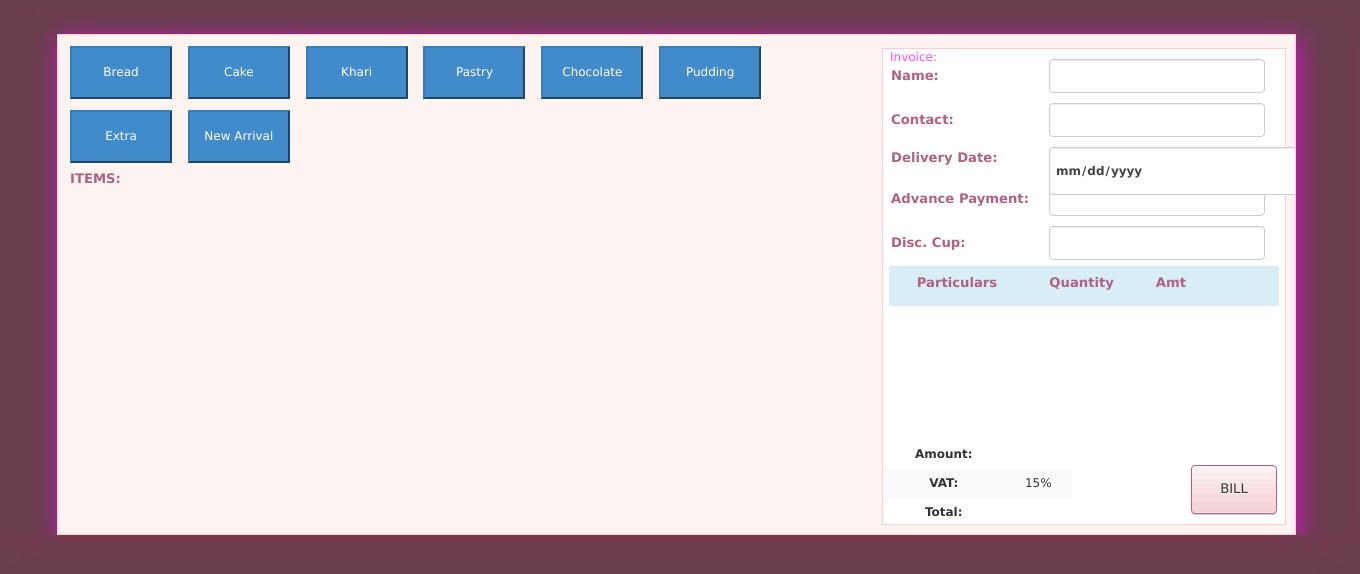
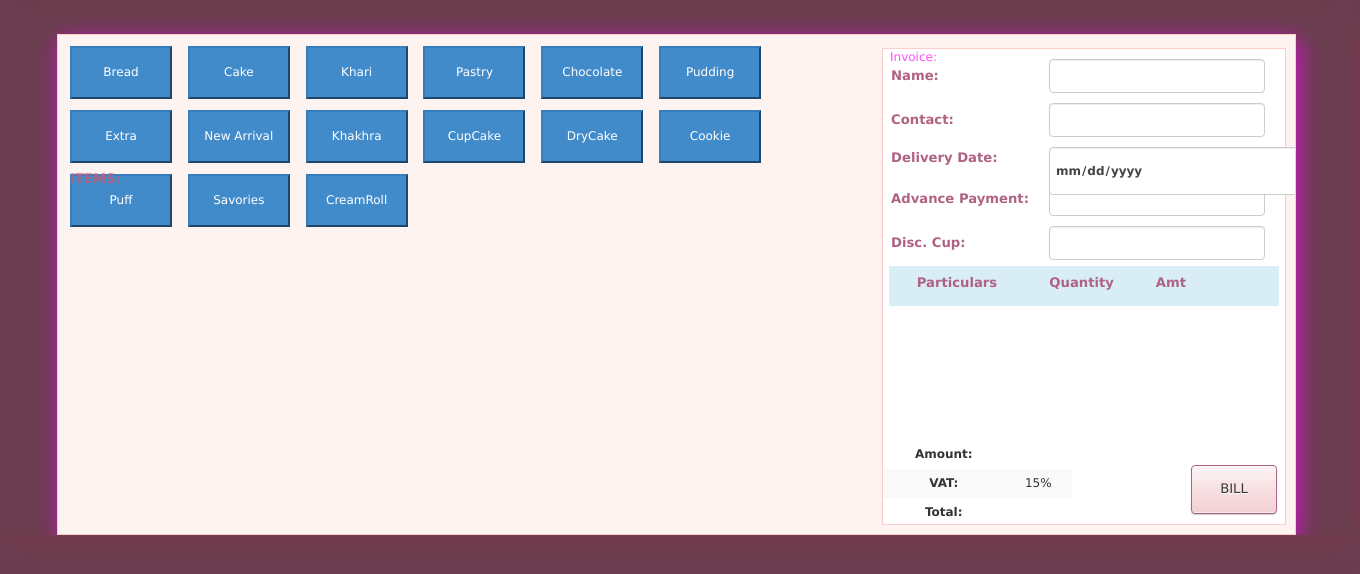
Before and after one commit to neelbdesai19/kabhib, a CakePHP app: the page made by app/View/EmployeeOrders/advance.ctp in a window 1360 px wide. Shown: the part 66-640 px from the top of the page. Run offline with PHP 8.4 and a stand-in for CakePHP, Linux system fonts and the light colour scheme; the template is opened without the code that fills it, so the values that code supplies are empty; form fields are guessed from the names that the template uses; some libraries are stand-ins or nearby versions.

Commit message:
changes in code

```diff
--- a/app/Controller/ReturnItemsController.php
+++ b/app/Controller/ReturnItemsController.php
@@ -20,6 +20,7 @@
 		            $data['CustomerReturn']['item_quantity']=$value['qty'];
 		            $data['CustomerReturn']['return_date_time']=date('Y-m-d');;
 		            $data['CustomerReturn']['note']=$value['note'];
+		            $data['CustomerReturn']['remark']=$value['remark'];
 		            if($this->CustomerReturn->save($data)) {
 		            	if($value['note'] == 'Reuse') {
 			                if($value['v3'] == 'Bread') {
@@ -72,6 +73,7 @@
 			if($this->request->is('post')) {
 				$data = $this->request->data['stock_return'];
 				foreach ($data as $key => $value) {
+							//echo "<pre>"; print_r($value); exit;
 					if(!empty($lastinsertid)) {
 				       $this->EmployeeReturn->id = $lastinsertid;
 				    }
--- a/app/View/EmployeeOrders/advance.ctp
+++ b/app/View/EmployeeOrders/advance.ctp
@@ -1,6 +1,9 @@
 <?php
-	$item_array=array('Bread'=>'Bread','Cake'=>'Cake','Khari'=>'Khari','Pastry'=>'Pastry','Chocolate'=>'Chocolate',
-						'Pudding'=>'Pudding','Extra'=>'Extra','NewArrival'=>'New Arrival');
+$item_array=array('Bread'=>'Bread','Cake'=>'Cake','Khari'=>'Khari','Pastry'=>'Pastry','Chocolate'=>'Chocolate',
+						'Pudding'=>'Pudding','Extra'=>'Extra','NewArrival'=>'New Arrival','Khakhra'=>'Khakhra',
+						'CupCake'=>'CupCake','DryCake'=>'DryCake','Cookie'=>'Cookie','Puff'=>'Puff','Savories'=>'Savories',
+						'CreamRoll'=>'CreamRoll');
+
 ?>
 <div class="main_content">
 	<div class="inner_content sel">
--- a/app/View/EmployeeOrders/sell.ctp
+++ b/app/View/EmployeeOrders/sell.ctp
@@ -1,6 +1,9 @@
 <?php
 	$item_array=array('Bread'=>'Bread','Cake'=>'Cake','Khari'=>'Khari','Pastry'=>'Pastry','Chocolate'=>'Chocolate',
-						'Pudding'=>'Pudding','Extra'=>'Extra','NewArrival'=>'New Arrival');
+						'Pudding'=>'Pudding','Extra'=>'Extra','NewArrival'=>'New Arrival','Khakhra'=>'Khakhra',
+						'CupCake'=>'CupCake','DryCake'=>'DryCake','Cookie'=>'Cookie','Puff'=>'Puff','Savories'=>'Savories',
+						'CreamRoll'=>'CreamRoll');
+
 ?>
 <div class="main_content">
 	<div class="inner_content sel">
```
